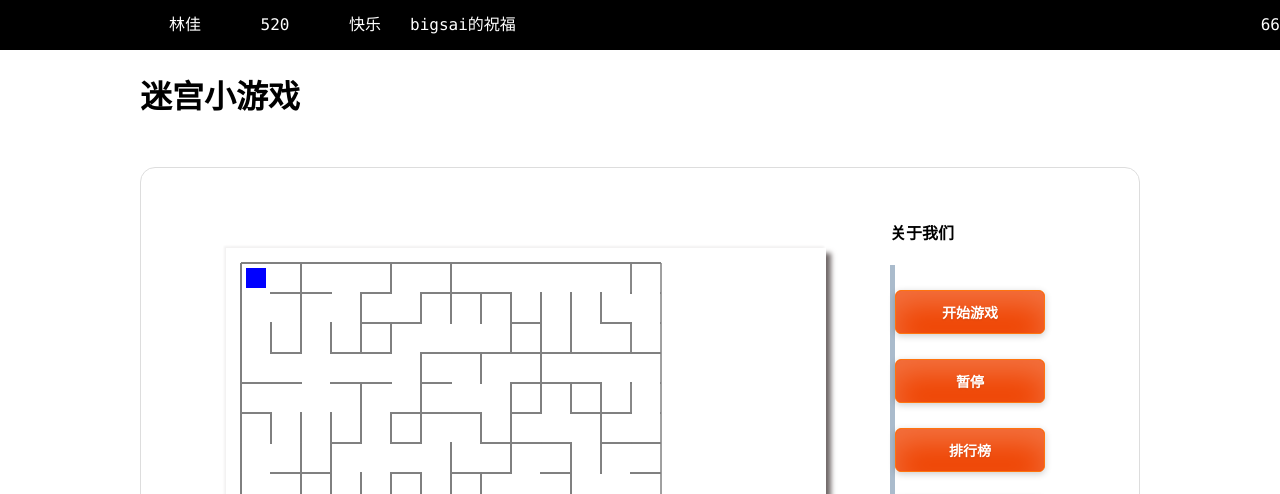
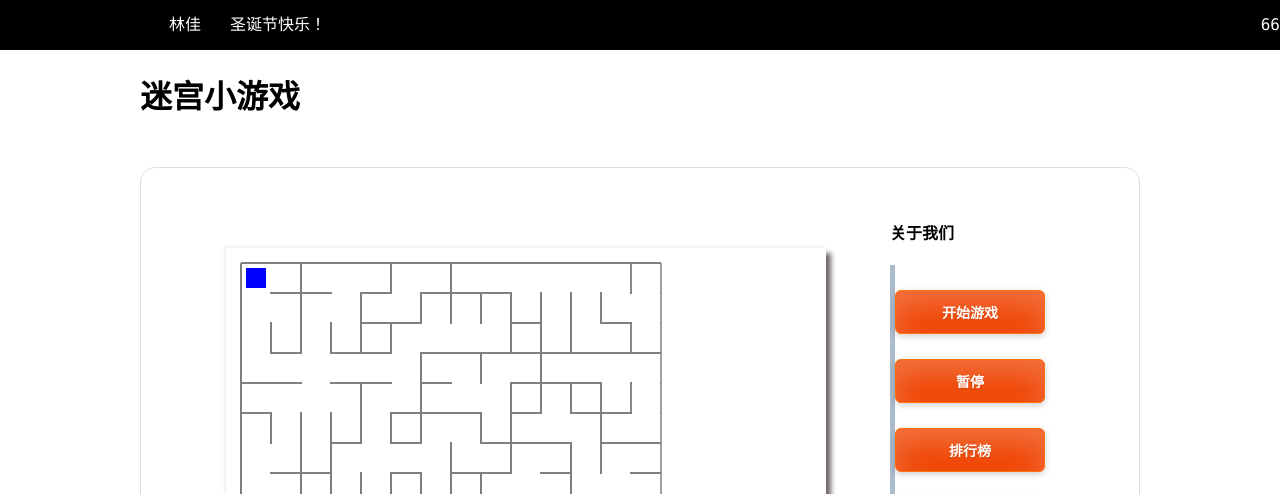
Before and after one commit to YinYkk/Ljia, a plain HTML site: page index.html in a window 1280 px wide. Shown: the top 494 px of the page. Drawn offline with Linux system fonts and the light colour scheme.

Commit message:
Update index.html

```diff
--- a/index.html
+++ b/index.html
@@ -13,9 +13,8 @@
     </div>
     <div class=" container navbar-content">
         <a href="https://yinykk.github.io/Ykk.github.io/">林佳</a>
-        <a href="https://juejin.im/user/5c944a8bf265da6102098c31">520</a>
-        <a href="https://github.com/javasmall">快乐</a>
-        <a href="https://github.com/javasmall">bigsai的祝福</a>
+        <a href="https://juejin.im/user/5c944a8bf265da6102098c31">圣诞节快乐！</a>
+        <a href="https://yinykk.github.io/Tree/">    </a>
 
     </div>
     <div class="navbar-content-2">
```
